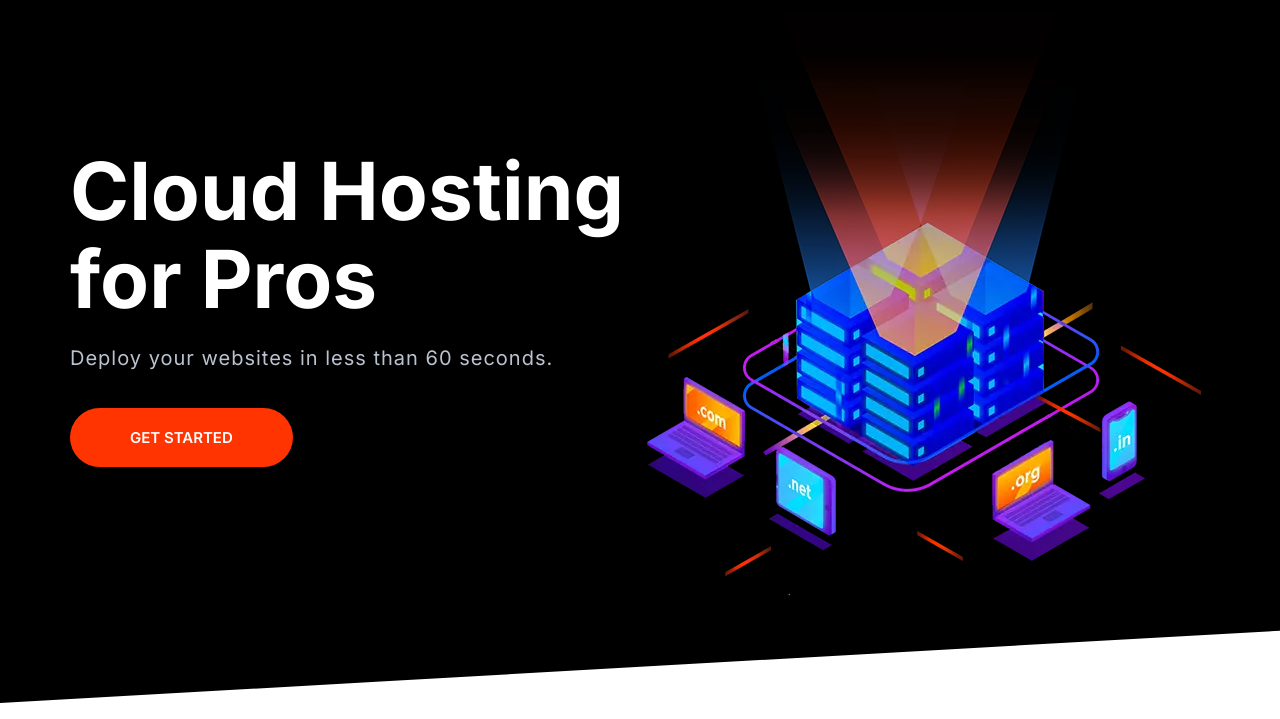
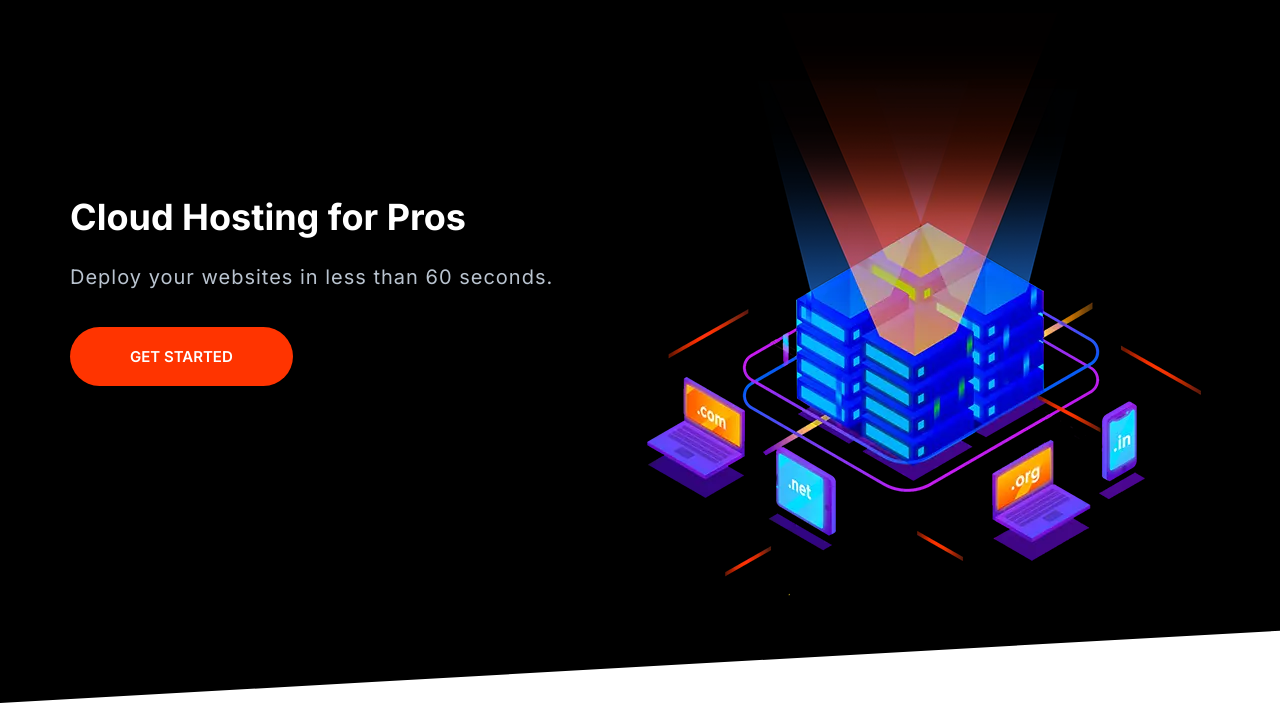
Before and after one commit to dara0869/path42, a website built with Parcel: page index.html in a window 1280 px wide. Shown: the part 81-800 px from the top of the page. Built offline with nearby package versions, Linux system fonts and the light colour scheme.

Commit message:
Fix link issues.

```diff
--- a/CSS/Styles.css
+++ b/CSS/Styles.css
@@ -1,4 +1,3 @@
-@import "./normalize.css";
 :root {
   --color-primary: #2584ff;
   --color-secondary: #00d9ff;
--- a/index.html
+++ b/index.html
@@ -18,7 +18,8 @@
       href="https://fonts.googleapis.com/css2?family=Inter:wght@400;500;600;700&family=Montserrat&display=swap"
       rel="stylesheet"
     />
-    <link rel="stylesheet" href="CSS/styles.css" />
+    <link rel="stylesheet" href="CSS/normalize.css" />
+    <link rel="stylesheet" href="CSS/Styles.css" />
     <link rel="stylesheet" href="https://unpkg.com/aos@next/dist/aos.css" />
   </head>
   <body>
```
Lines whose indentation alone changed are shown as unchanged.
